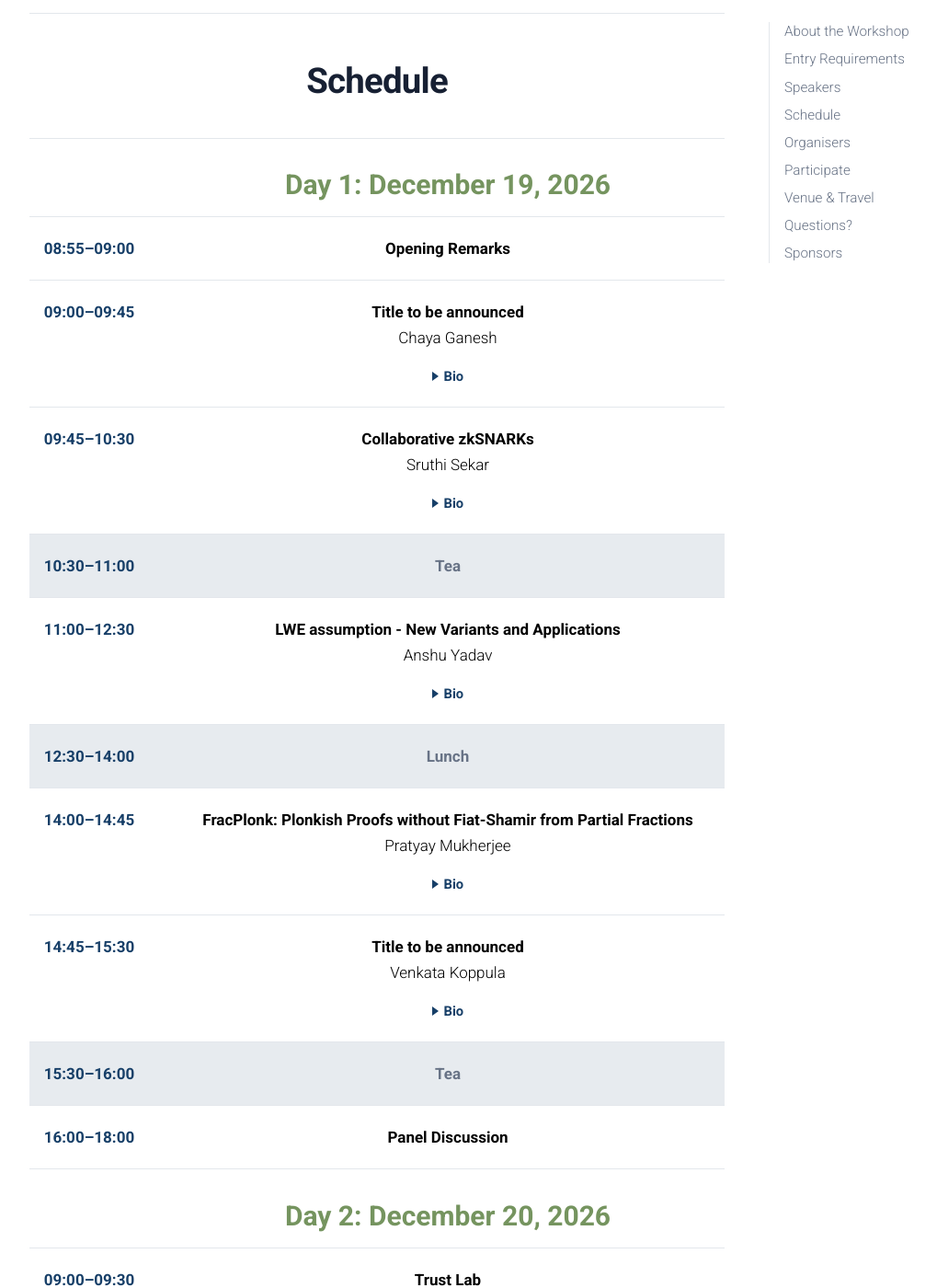
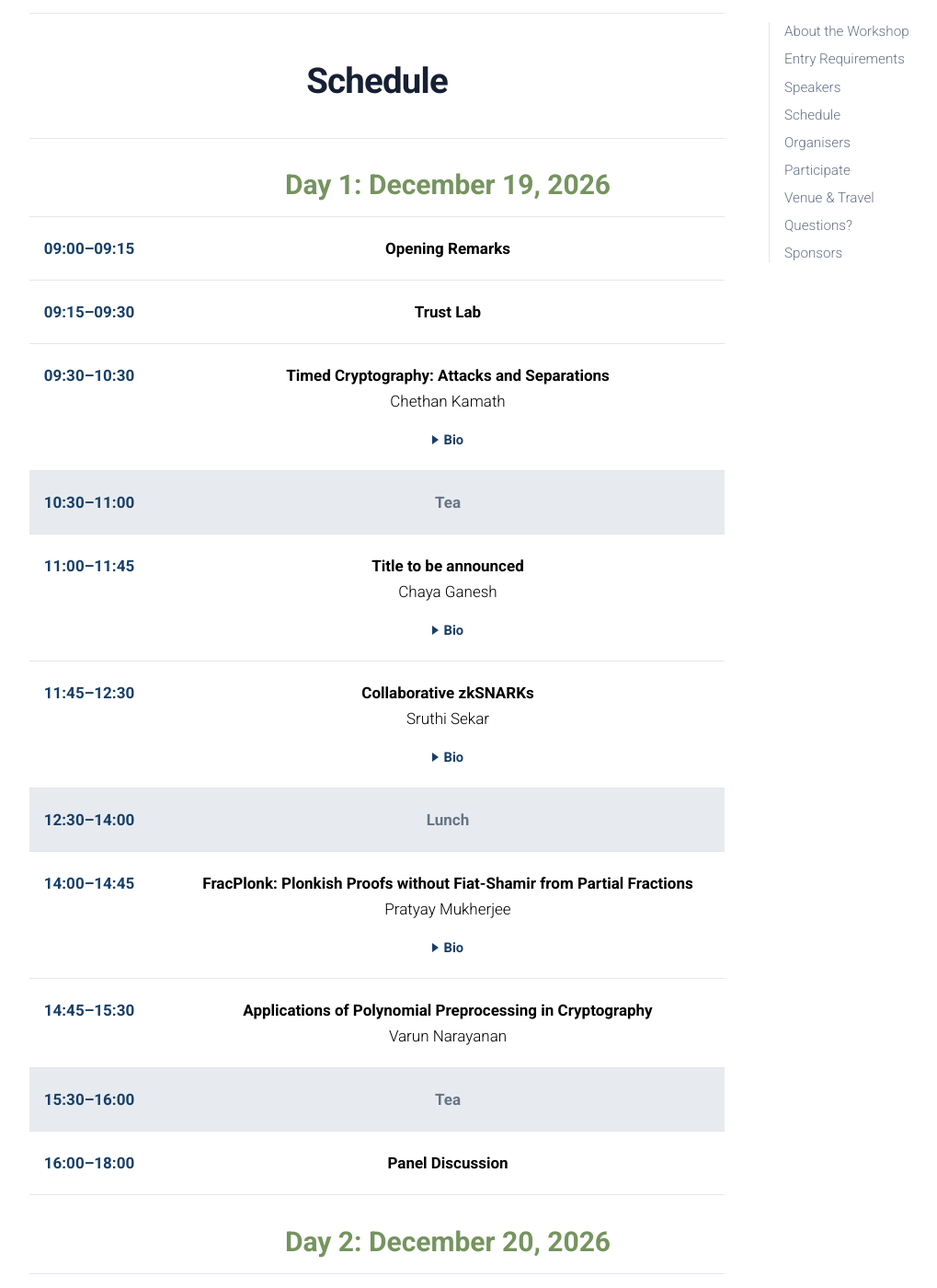
Before and after one commit to Mahe94/mahe94.github.io, a Jekyll site: the page built from _workshops/FSTTCS-2026.md, in a window 1280 px wide and 1400 px high, scrolled down 1484 px. Shown: the whole window at 92% size, without its empty margins (230-1249 px from the left). Built offline with Jekyll 4.4.1, drawn with Linux system fonts in a browser that asks for light colours; comment, search, counter and statistics services are not loaded; a style sheet for code colours, icons or effects is not loaded; some of the changed text lies outside the part shown.

Commit message:
Update FSTTCS 2026 workshop schedule

```diff
--- a/_workshops/FSTTCS-2026.md
+++ b/_workshops/FSTTCS-2026.md
@@ -1022,7 +1022,7 @@ flush_top: true
 
       <div class="rtc-programme-row">
         <div class="rtc-programme-time">
-          08:55&ndash;09:00
+          09:00&ndash;09:15
         </div>
         <div>
           <div class="rtc-programme-title">Opening Remarks</div>
@@ -1031,7 +1031,43 @@ flush_top: true
 
       <div class="rtc-programme-row">
         <div class="rtc-programme-time">
-          09:00&ndash;09:45
+          09:15&ndash;09:30
+        </div>
+        <div>
+          <div class="rtc-programme-title">Trust Lab</div>
+        </div>
+      </div>
+
+      <div class="rtc-programme-row">
+        <div class="rtc-programme-time">
+          09:30&ndash;10:30
+        </div>
+        <div>
+          <div class="rtc-programme-title">Timed Cryptography: Attacks and Separations</div>
+          <div>
+            Chethan Kamath
+          </div>
+          <details class="rtc-abstract rtc-bio">
+            <summary>Bio</summary>
+            <div class="rtc-abstract-content">
+              <p>Chethan Kamath is an Assistant Professor in the Department of Computer Science and Engineering at IIT Bombay, where he is a member of the Theory Group and Trust Lab. His primary research area is cryptography, particularly its foundations, with broader interests in theoretical computer science.</p>
+            </div>
+          </details>
+        </div>
+      </div>
+
+      <div class="rtc-programme-row rtc-programme-break">
+        <div class="rtc-programme-time">
+          10:30&ndash;11:00
+        </div>
+        <div>
+          <div class="rtc-programme-title">Tea</div>
+        </div>
+      </div>
+
+      <div class="rtc-programme-row">
+        <div class="rtc-programme-time">
+          11:00&ndash;11:45
         </div>
         <div>
           <div class="rtc-programme-title">Title to be announced</div>
@@ -1049,7 +1085,7 @@ flush_top: true
 
       <div class="rtc-programme-row">
         <div class="rtc-programme-time">
-          09:45&ndash;10:30
+          11:45&ndash;12:30
         </div>
         <div>
           <div class="rtc-programme-title">Collaborative zkSNARKs</div>
@@ -1060,33 +1096,6 @@ flush_top: true
             <summary>Bio</summary>
             <div class="rtc-abstract-content">
               <p>Sruthi Sekar is an Assistant Professor in the Department of Computer Science and Engineering at IIT Bombay and a Principal Investigator at IITB Trust Lab. Her research interests are in cryptography and theoretical computer science. Before joining IIT Bombay, she was a postdoctoral researcher at UC Berkeley, hosted by Sanjam Garg. She completed her PhD at the Indian Institute of Science, advised by Bhavana Kanukurthi and Manjunath Krishnapur.</p>
-            </div>
-          </details>
-        </div>
-      </div>
-
-      <div class="rtc-programme-row rtc-programme-break">
-        <div class="rtc-programme-time">
-          10:30&ndash;11:00
-        </div>
-        <div>
-          <div class="rtc-programme-title">Tea</div>
-        </div>
-      </div>
-
-      <div class="rtc-programme-row">
-        <div class="rtc-programme-time">
-          11:00&ndash;12:30
-        </div>
-        <div>
-          <div class="rtc-programme-title">LWE assumption - New Variants and Applications</div>
-          <div>
-            Anshu Yadav
-          </div>
-          <details class="rtc-abstract rtc-bio">
-            <summary>Bio</summary>
-            <div class="rtc-abstract-content">
-              <p>Anshu Yadav is an Assistant Professor in the Computer Science and Engineering Department at IIT Kanpur. Her research interests are in theoretical cryptography, especially constructions of advanced cryptographic primitives under various assumptions. Before joining IIT Kanpur, she was a postdoctoral researcher in Krzysztof Pietrzak's group at the Institute of Science and Technology Austria. She completed her PhD at IIT Madras.</p>
             </div>
           </details>
         </div>
@@ -1124,16 +1133,10 @@ flush_top: true
           14:45&ndash;15:30
         </div>
         <div>
-          <div class="rtc-programme-title">Title to be announced</div>
+          <div class="rtc-programme-title">Applications of Polynomial Preprocessing in Cryptography</div>
           <div>
-            Venkata Koppula
+            Varun Narayanan
           </div>
-          <details class="rtc-abstract rtc-bio">
-            <summary>Bio</summary>
-            <div class="rtc-abstract-content">
-              <p>Venkata Koppula is an Assistant Professor in the Department of Computer Science and Engineering at IIT Delhi. His research interests are in theoretical cryptography, including both classical and quantum cryptography. Before joining IIT Delhi, he was a postdoctoral researcher at the Weizmann Institute of Science, hosted by Zvika Brakerski. He obtained his PhD from the University of Texas at Austin, advised by Brent Waters.</p>
-            </div>
-          </details>
         </div>
       </div>
 
@@ -1161,26 +1164,17 @@ flush_top: true
 
       <div class="rtc-programme-row">
         <div class="rtc-programme-time">
-          09:00&ndash;09:30
+          09:00&ndash;10:30
         </div>
         <div>
-          <div class="rtc-programme-title">Trust Lab</div>
-        </div>
-      </div>
-
-      <div class="rtc-programme-row">
-        <div class="rtc-programme-time">
-          09:30&ndash;10:30
-        </div>
-        <div>
-          <div class="rtc-programme-title">Timed Cryptography: Attacks and Separations</div>
+          <div class="rtc-programme-title">LWE assumption - New Variants and Applications</div>
           <div>
-            Chethan Kamath
+            Anshu Yadav
           </div>
           <details class="rtc-abstract rtc-bio">
             <summary>Bio</summary>
             <div class="rtc-abstract-content">
-              <p>Chethan Kamath is an Assistant Professor in the Department of Computer Science and Engineering at IIT Bombay, where he is a member of the Theory Group and Trust Lab. His primary research area is cryptography, particularly its foundations, with broader interests in theoretical computer science.</p>
+              <p>Anshu Yadav is an Assistant Professor in the Computer Science and Engineering Department at IIT Kanpur. Her research interests are in theoretical cryptography, especially constructions of advanced cryptographic primitives under various assumptions. Before joining IIT Kanpur, she was a postdoctoral researcher in Krzysztof Pietrzak's group at the Institute of Science and Technology Austria. She completed her PhD at IIT Madras.</p>
             </div>
           </details>
         </div>
@@ -1224,7 +1218,25 @@ flush_top: true
 
       <div class="rtc-programme-row">
         <div class="rtc-programme-time">
-          14:00&ndash;15:30
+          14:00&ndash;14:45
+        </div>
+        <div>
+          <div class="rtc-programme-title">Title to be announced</div>
+          <div>
+            Venkata Koppula
+          </div>
+          <details class="rtc-abstract rtc-bio">
+            <summary>Bio</summary>
+            <div class="rtc-abstract-content">
+              <p>Venkata Koppula is an Assistant Professor in the Department of Computer Science and Engineering at IIT Delhi. His research interests are in theoretical cryptography, including both classical and quantum cryptography. Before joining IIT Delhi, he was a postdoctoral researcher at the Weizmann Institute of Science, hosted by Zvika Brakerski. He obtained his PhD from the University of Texas at Austin, advised by Brent Waters.</p>
+            </div>
+          </details>
+        </div>
+      </div>
+
+      <div class="rtc-programme-row">
+        <div class="rtc-programme-time">
+          14:45&ndash;15:30
         </div>
         <div>
           <div class="rtc-programme-title">Pseudorandom Codes: Constructions and Limitations</div>
```
